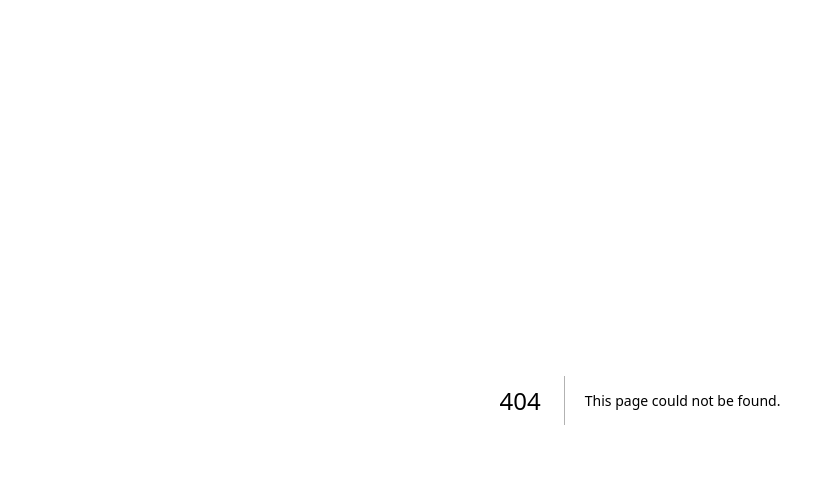
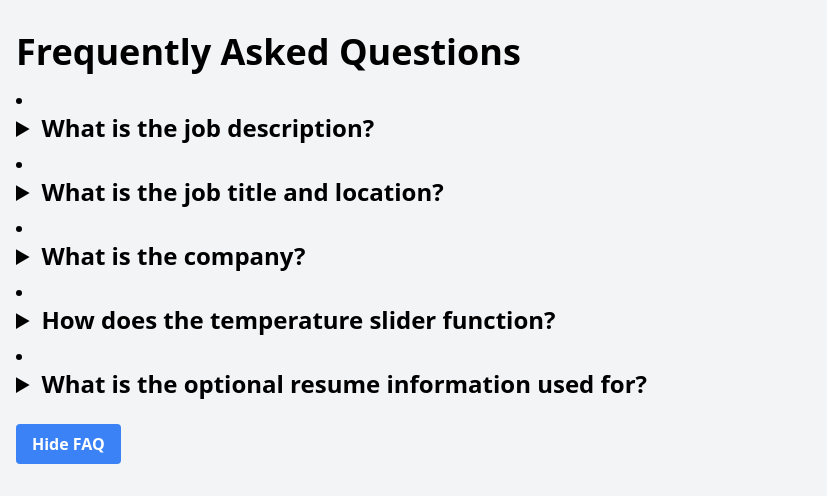
Before and after one commit to PKFireBarry/ai-cover-letter-writer, a Next.js app: page /components/Faq in a window 1280 px wide. Before the commit this address had no page. Shown: the top 502 px of the page, without its empty margins (0-827 px from the left). Built offline with nearby package versions, Linux system fonts and the light colour scheme.

Commit message:
Version 0.1.5

```diff
--- a/pages/api/hello.ts
+++ b/pages/api/hello.ts
@@ -4,14 +4,19 @@ const configuration = new Configuration({
 });
 const openai = new OpenAIApi(configuration);
 
-export default async function handler(req: { body: { prompt: any; }; }, res: { status: (arg0: number) => { (): any; new(): any; json: { (arg0: { text?: any; error?: string; }): void; new(): any; }; }; }) {
+export default async function handler(req: { body: {
+  temperature: any; prompt: any;
+}; }, res: { status: (arg0: number) => { (): any; new(): any; json: { (arg0: { text?: any; error?: string; }): void; new(): any; }; }; }) {
   const prompt = req.body.prompt;
+  const temperature = req.body.temperature;
   if (typeof prompt === "string") {
     const response = await openai.createCompletion({
       model: "text-davinci-003",
       prompt: req.body.prompt,
-      temperature: 0.2,
+      temperature: req.body.temperature,
       max_tokens: 3800,
+      frequency_penalty: 0,
+      presence_penalty: 0,
       n: 1,
     })
 
--- a/pages/components/AllLetters.tsx
+++ b/pages/components/AllLetters.tsx
@@ -17,6 +17,7 @@ import { useRouter } from "next/router";
 function AllLetters() {
   const [letters, setLetters] = useState<
     {
+      resume?: any;
       createdAt?: any;
       coverLetter?: string;
       id?: any;
@@ -120,6 +121,10 @@ function AllLetters() {
                   <summary className="hover:underline">Job Description</summary>
                   <p className="pt-4">{letter.Job_description}</p>
                 </details>
+                <details className="bg-slate-200 hover:bg-sky-300 text-black font-bold py-1 px-2 transition-transform duration-1000 ease-in-out shadow-md mb-2">
+                  <summary className="hover:underline">Resume Information</summary>
+                  <p className="pt-4">{letter.resume}</p>
+                </details>
               </div>
             </details>
 
--- /dev/null
+++ b/pages/components/Faq.tsx
@@ -0,0 +1,54 @@
+import React, { useState } from 'react';
+
+function Faq() {
+  const [isHidden, setIsHidden] = useState(false);
+
+  const handleHideClick = () => {
+    setIsHidden(true);
+  };
+
+  return (
+    <div className={`bg-gray-100 py-8 ${isHidden ? 'hidden' : ''}`}>
+      <div className="container mx-auto px-4">
+        <h1 className="text-4xl font-bold mb-4">Frequently Asked Questions</h1>
+        <ul className="list-disc list-inside">
+          <li>
+            <details>
+              <summary className="text-2xl font-bold mb-2">What is the job description?</summary>
+              <p className="mb-4">The job description is a brief summary of the job, including its responsibilities and requirements.</p>
+            </details>
+          </li>
+          <li>
+            <details>
+              <summary className="text-2xl font-bold mb-2">What is the job title and location?</summary>
+              <p className="mb-4">The job title and location refer to the position you're applying for and where it's located.</p>
+            </details>
+          </li>
+          <li>
+            <details>
+              <summary className="text-2xl font-bold mb-2">What is the company?</summary>
+              <p className="mb-4">The company is the organization that is hiring for the position.</p>
+            </details>
+          </li>
+          <li>
+            <details>
+              <summary className="text-2xl font-bold mb-2">How does the temperature slider function?</summary>
+              <p className="mb-4">The temperature slider allows you to select how formal or informal you want the generated cover letter to be.</p>
+            </details>
+          </li>
+          <li>
+            <details>
+              <summary className="text-2xl font-bold mb-2">What is the optional resume information used for?</summary>
+              <p className="mb-4">The optional resume information is used to provide key information to the AI for generating the cover letter.</p>
+            </details>
+          </li>
+        </ul>
+        <button className="bg-blue-500 hover:bg-blue-700 text-white font-bold py-2 px-4 rounded mt-4" onClick={handleHideClick}>
+          Hide FAQ
+        </button>
+      </div>
+    </div>
+  )
+}
+
+export default Faq;
--- a/pages/components/GenerateLetter.tsx
+++ b/pages/components/GenerateLetter.tsx
@@ -17,6 +17,7 @@ const GenerateLetter = () => {
   const [isLoading, setIsLoading] = useState(false);
   const [answer, setAnswer] = useState("");
   const [isVisible, setIsVisible] = useState(false);
+  const [temperature, setTemperature] = useState(0);
 
   const handleSubmit = async (e: { preventDefault: () => void }) => {
     e.preventDefault();
@@ -34,9 +35,7 @@ const GenerateLetter = () => {
       cleanstring.replace(/[^a-zA-Z0-9 ]/g, "");
       cleanstring.trim();
       const cleanedResume = cleanstring;
-
-      const tempeture = 1;
-      const prompt = `Write me a cover letter for ${jobTitle} at ${company} in ${location}. ${job}. use my resume here to use for my skills and expereince ${cleanedResume}.`;
+      const prompt = `Write me a cover letter for ${jobTitle} at ${company} in ${location}. ${job}. use my resume here to use for my skills and expereince ${resume}.`;
 
       // Send input data to OpenAI API and wait for response
       const response = await fetch("/api/hello", {
@@ -45,11 +44,11 @@ const GenerateLetter = () => {
           Accept: "application/json",
           "Content-Type": "application/json",
         },
-        body: JSON.stringify({ prompt: prompt, tempeture: tempeture }),
+        body: JSON.stringify({ prompt: prompt, temperature: temperature }),
       });
 
       const data = await response.json();
-      console.log(data);
+      console.log(data.data)
       setAnswer(data.text);
 
       // Save the generated cover letter to Firebase
@@ -70,6 +69,7 @@ const GenerateLetter = () => {
         setLocation("");
         setJobTitle("");
         setResume("");
+        setTemperature(0.1);
         setIsLoading(false);
         toast.success("ChatGPT has responded!");
       });
@@ -90,6 +90,23 @@ const GenerateLetter = () => {
     <div className="flex flex-col md:flex-row items-center md:items-start h-screen bg-slate-200">
       <div className=" md:w-1/3 m-4 ">
         <form className="flex flex-col" onSubmit={handleSubmit}>
+                    <div className="flex items-center mt-4 mb-4">
+  <label className="mr-4">
+    <span className="text-gray-800 font-semibold">Temperature</span>
+    <span className="text-gray-600 text-sm block">({temperature})</span>
+  </label>
+  <div className="flex-1">
+    <input
+      type="range"
+      min="0"
+      max="0.5"
+      step="0.1"
+      value={temperature}
+      onChange={(e) => setTemperature(parseFloat(e.target.value))}
+      className="w-full h-5 bg-gray-300 rounded-full appearance-none outline-none focus:outline-none active:outline-none"
+    />
+  </div>
+</div>
           <div className="flex items-center space-x-4">
             <label className="flex-1">
               <span className="text-gray-800 font-semibold">Company</span>
@@ -137,7 +154,7 @@ const GenerateLetter = () => {
             ></textarea>
           </label>
           <details className="mb-4 text-gray-800 font-semibold">
-            <summary >Resume</summary>
+            <summary >Resume Infomation</summary>
             <div>
           <label className="mb-4">
             <textarea
@@ -150,6 +167,9 @@ const GenerateLetter = () => {
           </label>
             </div>
           </details>
+
+
+
 
           {/* list of radio button for hocreative you want the cover letter to be */}
           <button
--- a/pages/index.tsx
+++ b/pages/index.tsx
@@ -7,6 +7,7 @@ import GenerateLetter from "./components/GenerateLetter";
 import Login from "./components/Login";
 import { auth } from "@/firebase";
 import { Toaster } from "react-hot-toast";
+import Faq from "./components/Faq";
 
 const cookies = new Cookies();
 
```
